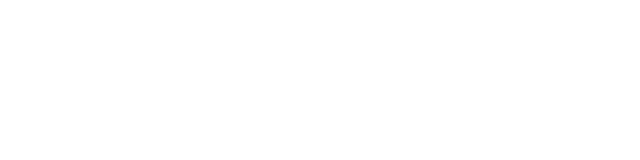
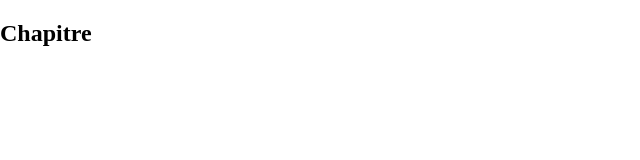
Before and after one commit to Maenhout/ravsgalat-frontend, a React (Create React App) app: page / in a window 1280 px wide. Shown: the top 160 px of the page, without its empty margins (0-640 px from the left). Built offline with nearby package versions, Linux system fonts and the light colour scheme.

Commit message:
Ajout de texte

```diff
--- a/src/components/Chapters/index.jsx
+++ b/src/components/Chapters/index.jsx
@@ -4,7 +4,7 @@
 const Chapters = ({ id, text }) => {
   return (
     <SChapters>
-      <h2 className="h2-chapters">{id}</h2>
+      <h2 className="h2-chapters">Chapitre {id}</h2>
       <p className="p-chapters">{text}</p>
     </SChapters>
   );
```
